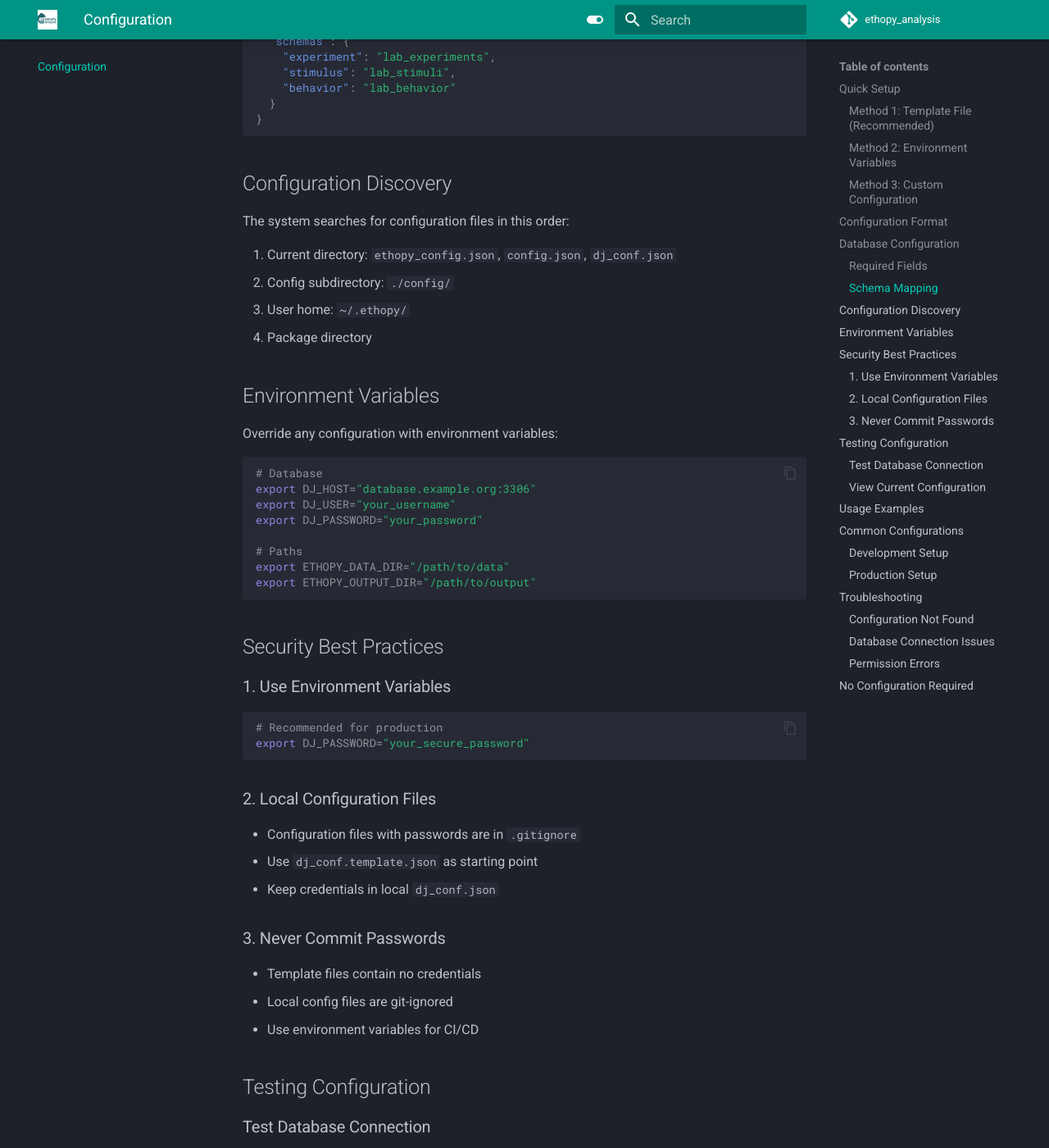
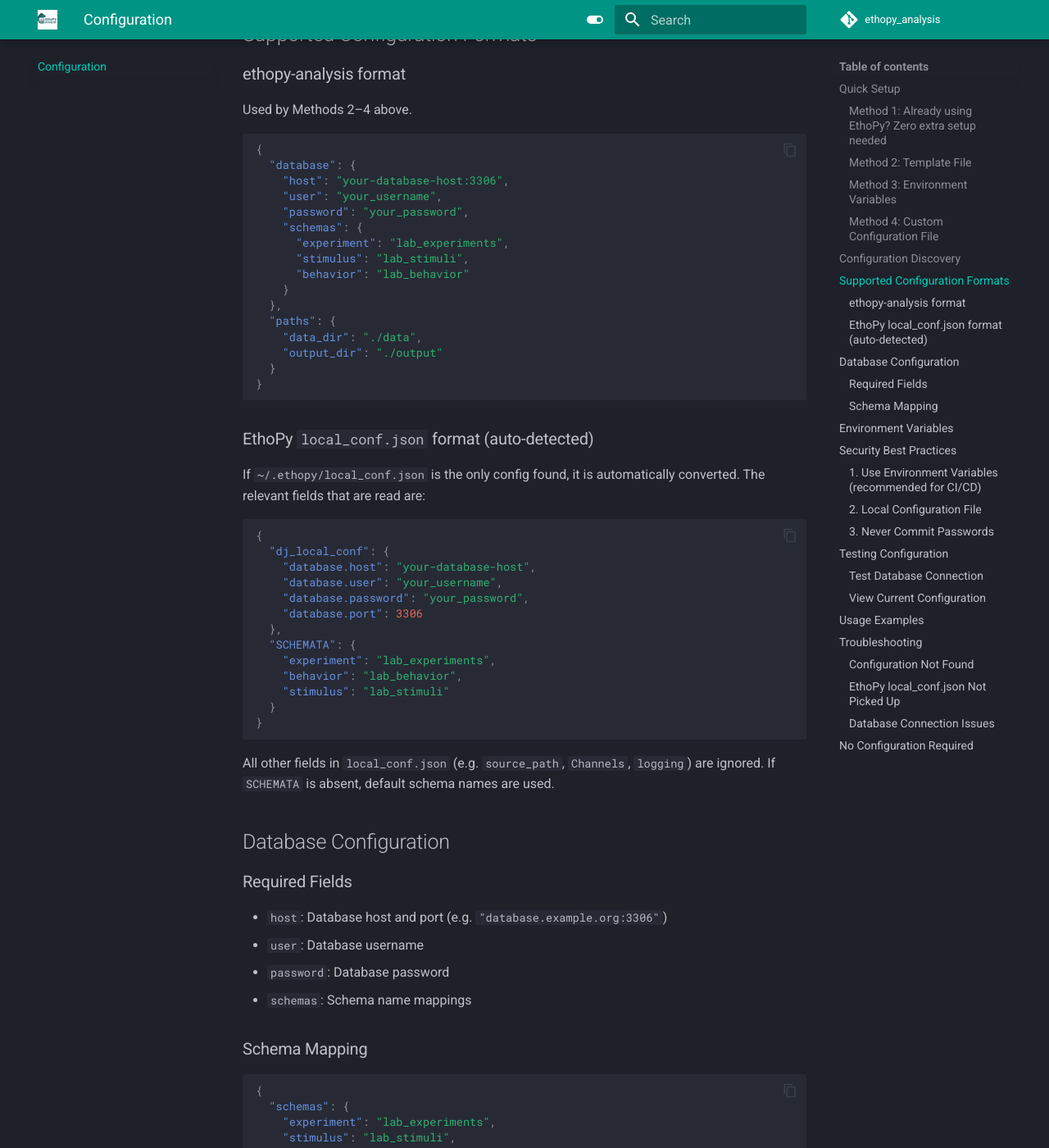
Before and after one commit to ef-lab/ethopy_analysis, an MkDocs documentation site: the page built from docs/configuration.md, in a window 1280 px wide and 1400 px high, scrolled down 1556 px. Shown: the whole window at 82% size. Built offline with MkDocs 1.6.1 and Material for MkDocs 9.7.7, drawn with Linux system fonts in a browser that asks for light colours; comment, search, counter and statistics services are not loaded; some of the changed text lies outside the part shown.

Commit message:
add EthoPy local_conf.json compatibility and update configuration docs
config/settings.py:
- Auto-detect and convert EthoPy's ~/.ethopy/local_conf.json format
  (dj_local_conf dot-notation keys + SCHEMATA) to the internal config
  format — existing EthoPy users need zero extra setup
- Add ~/.ethopy/local_conf.json as lowest-priority fallback in
  find_config_file(), after all ethopy_analysis config file names
- Fix shallow copy bug: DEFAULT_CONFIG.copy() → copy.deepcopy() to
  prevent nested dict mutations bleeding into the global default
- Eliminate load_config/load_config_with_source duplication — load_config
  now delegates to load_config_with_source
- Fix display_path type: Optional[bool] = None → bool = False

docs/configuration.md:
- Lead with EthoPy local_conf.json as the zero-setup path for existing users
- Add configuration discovery priority table covering all 5 levels
- Document both supported formats side-by-side with field mapping
- Recommend ethopy_config.json as the canonical file name (matches
  search order priority); note dj_conf.json remains supported
- Clarify that *.json glob in .gitignore covers all config files
- Add troubleshooting entry for local_conf.json not being picked up

````diff
--- a/docs/configuration.md
+++ b/docs/configuration.md
@@ -4,28 +4,60 @@
 
 ## Quick Setup
 
-### Method 1: Template File (Recommended)
+### Method 1: Already using EthoPy? Zero extra setup needed
+
+If EthoPy is installed on your machine, ethopy-analysis automatically reads your existing
+`~/.ethopy/local_conf.json`. No extra configuration is required — just run your analysis.
+
+```
+~/.ethopy/local_conf.json   ← detected and used automatically
+```
+
+To verify it was picked up correctly:
+
+```bash
+ethopy-analysis config-summary
+```
+
+### Method 2: Template File
 ```bash
 # Copy template and add your credentials
 cp dj_conf.template.json dj_conf.json
 # Edit dj_conf.json with your database details
 ```
 
-### Method 2: Environment Variables
+### Method 3: Environment Variables
 ```bash
 export DJ_HOST="database.example.org:3306"
 export DJ_USER="your_username"
 export DJ_PASSWORD="your_password"
 ```
 
-### Method 3: Custom Configuration
+### Method 4: Custom Configuration File
 ```bash
 ethopy-analysis create-config --output-path config.json
 ```
 
-## Configuration Format
+## Configuration Discovery
 
-All configuration files use unified JSON format:
+The system searches for a configuration file in this priority order and uses the **first one found**:
+
+| Priority | Location | File(s) |
+|----------|----------|---------|
+| 1 | Current directory | `ethopy_config.json`, `config.json`, `dj_conf.json` |
+| 2 | `./config/` subdirectory | `ethopy_config.json`, `config.json`, `dj_conf.json` |
+| 3 | `~/.ethopy/` | `ethopy_config.json`, `config.json`, `dj_conf.json` |
+| 4 | Package directory | `ethopy_config.json`, `config.json`, `dj_conf.json` |
+| 5 *(fallback)* | `~/.ethopy/` | `local_conf.json` (EthoPy format, auto-converted) |
+
+Environment variables (`DJ_HOST`, `DJ_USER`, `DJ_PASSWORD`) are applied **after** the file is
+loaded and always override file values.
+
+## Supported Configuration Formats
+
+### ethopy-analysis format
+
+Used by Methods 2–4 above.
 
 ```json
 {
@@ -46,13 +78,37 @@
 }
 ```
 
+### EthoPy `local_conf.json` format (auto-detected)
+
+If `~/.ethopy/local_conf.json` is the only config found, it is automatically converted.
+The relevant fields that are read are:
+
+```json
+{
+  "dj_local_conf": {
+    "database.host": "your-database-host",
+    "database.user": "your_username",
+    "database.password": "your_password",
+    "database.port": 3306
+  },
+  "SCHEMATA": {
+    "experiment": "lab_experiments",
+    "behavior": "lab_behavior",
+    "stimulus": "lab_stimuli"
+  }
+}
+```
+
+All other fields in `local_conf.json` (e.g. `source_path`, `Channels`, `logging`) are ignored.
+If `SCHEMATA` is absent, default schema names are used.
+
 ## Database Configuration
 
 ### Required Fields
-- `host`: Database host and port
+- `host`: Database host and port (e.g. `"database.example.org:3306"`)
 - `user`: Database username
 - `password`: Database password
-- `schemas`: Schema mappings for experiment tables
+- `schemas`: Schema name mappings
 
 ### Schema Mapping
 ```json
@@ -65,47 +121,42 @@
 }
 ```
 
-## Configuration Discovery
-
-The system searches for configuration files in this order:
-
-1. Current directory: `ethopy_config.json`, `config.json`, `dj_conf.json`
-2. Config subdirectory: `./config/`
-3. User home: `~/.ethopy/`
-4. Package directory
-
 ## Environment Variables
 
-Override any configuration with environment variables:
+Environment variables are applied after the config file and override any file values:
 
 ```bash
-# Database
 export DJ_HOST="database.example.org:3306"
 export DJ_USER="your_username"
 export DJ_PASSWORD="your_password"
-
-# Paths
-export ETHOPY_DATA_DIR="/path/to/data"
 export ETHOPY_OUTPUT_DIR="/path/to/output"
 ```
 
 ## Security Best Practices
 
-### 1. Use Environment Variables
+### 1. Use Environment Variables (recommended for CI/CD)
 ```bash
-# Recommended for production
+export DJ_HOST="database.example.org:3306"
+export DJ_USER="your_username"
 export DJ_PASSWORD="your_secure_password"
 ```
 
-### 2. Local Configuration Files
-- Configuration files with passwords are in `.gitignore`
-- Use `dj_conf.template.json` as starting point
-- Keep credentials in local `dj_conf.json`
+### 2. Local Configuration File
+The recommended file name is `ethopy_config.json` (highest priority in the search order).
+All `*.json` files are in `.gitignore`, so credentials are never accidentally committed.
+
+```bash
+# create your local config — it will never be committed
+cp dj_conf.template.json ethopy_config.json
+# edit ethopy_config.json and add your credentials
+```
+
+`dj_conf.json` and `config.json` are also supported and equally git-safe.
 
 ### 3. Never Commit Passwords
-- Template files contain no credentials
-- Local config files are git-ignored
-- Use environment variables for CI/CD
+- All `.json` files are excluded by `.gitignore`
+- Use environment variables for CI/CD pipelines
+- If you use EthoPy, `~/.ethopy/local_conf.json` is already outside the repo
 
 ## Testing Configuration
 
@@ -145,61 +196,22 @@
 config = load_config("my_config.json")
 ```
 
-## Common Configurations
-
-### Development Setup
-```json
-{
-  "database": {
-    "host": "localhost:3306",
-    "user": "dev_user",
-    "schemas": {
-      "experiment": "dev_experiments",
-      "stimulus": "dev_stimuli",
-      "behavior": "dev_behavior"
-    }
-  },
-  "paths": {
-    "data_dir": "./dev_data",
-    "output_dir": "./dev_output"
-  }
-}
-```
-
-### Production Setup
-```json
-{
-  "database": {
-    "host": "production.database.org:3306",
-    "user": "prod_user",
-    "schemas": {
-      "experiment": "lab_experiments",
-      "stimulus": "lab_stimuli",
-      "behavior": "lab_behavior"
-    }
-  },
-  "paths": {
-    "data_dir": "/data/experiments",
-    "output_dir": "/data/analysis_output"
-  }
-}
-```
-
 ## Troubleshooting
 
 ### Configuration Not Found
-- Check file names and search paths
-- Use absolute path: `load_config("/full/path/to/config.json")`
+- Run `ethopy-analysis config-summary` to see which file (if any) was loaded
+- Check that the file is named exactly `ethopy_config.json`, `config.json`, or `dj_conf.json`
+- Use an absolute path to force a specific file: `load_config("/full/path/to/config.json")`
+
+### EthoPy `local_conf.json` Not Picked Up
+- Confirm the file exists at `~/.ethopy/local_conf.json`
+- Check it contains a `dj_local_conf` key — that is how the format is detected
+- If a higher-priority config file exists (e.g. `dj_conf.json` in the current directory), it takes precedence
 
 ### Database Connection Issues
-- Verify host:port format
-- Check credentials
-- Test with `ethopy-analysis test-db-connection`
-
-### Permission Errors
-- Check file permissions
-- Verify directory write access
-- Use environment variables for sensitive data
+- Verify `host` is in `host:port` format (e.g. `"db.lab.org:3306"`)
+- Check credentials with `ethopy-analysis test-db-connection`
+- Confirm the schema names match your database
 
 ## No Configuration Required
 
````
Also changed, not shown: 1 other file.
